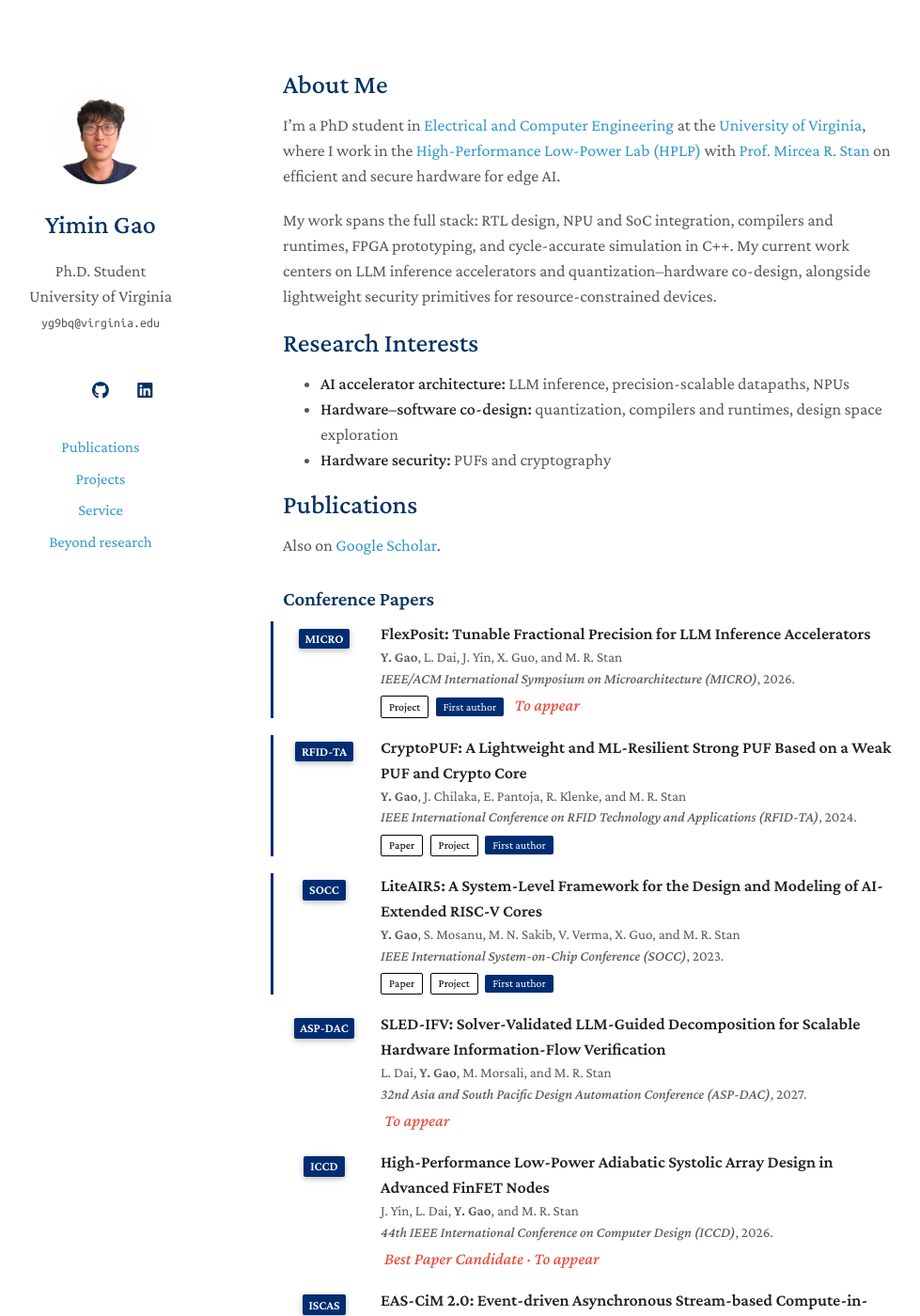
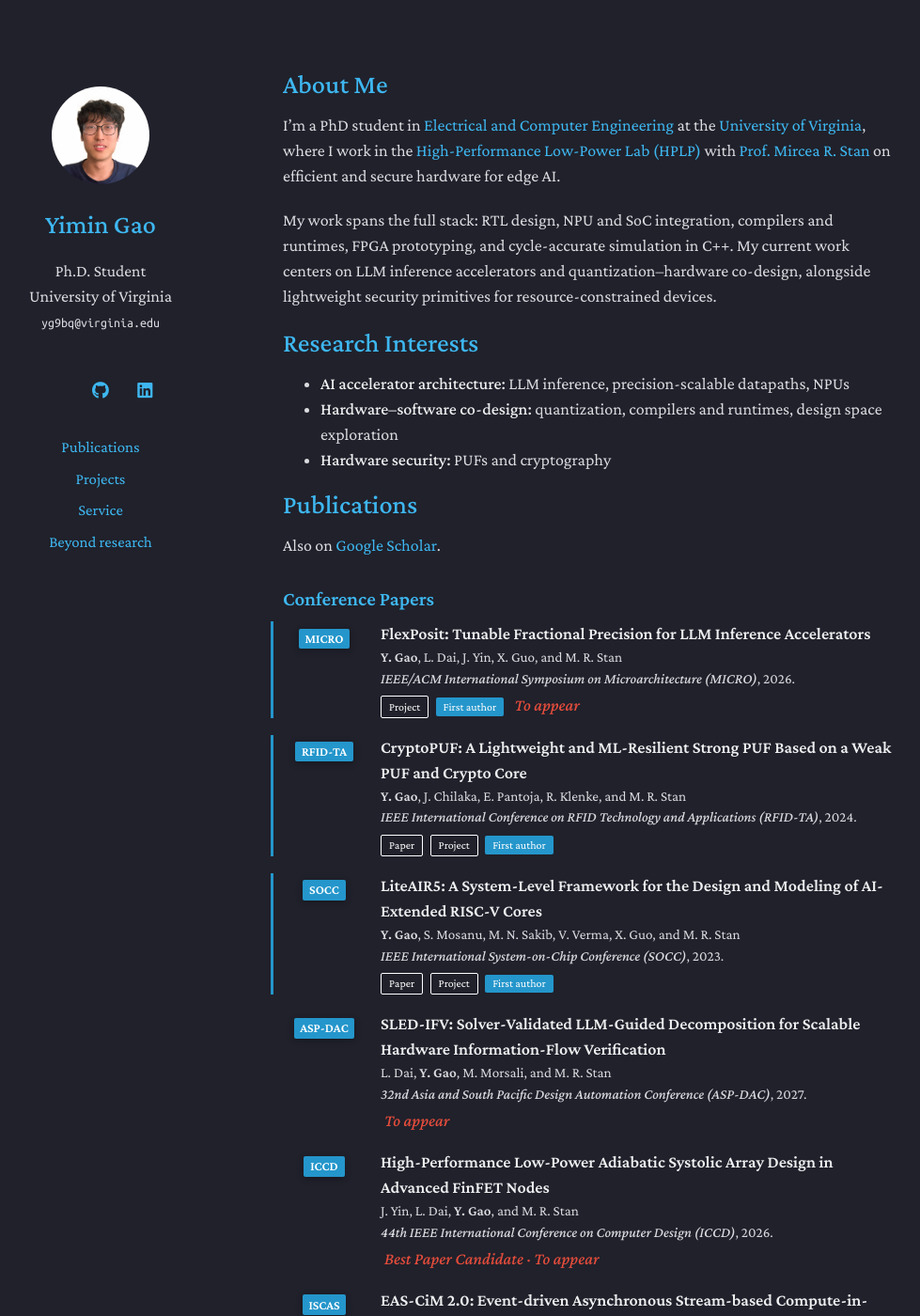
Before and after one commit to YiminGao0113/YiminGao0113.github.io, a Jekyll site: the page built from _pages/about.md, in a window 1280 px wide and 1400 px high. Shown: the whole window at 94% size, without its empty margins (169-1148 px from the left). Built offline with Jekyll 4.4.1, drawn with Linux system fonts in a browser that asks for light colours; a style sheet for code colours, icons or effects is not loaded; our own code applies the rules of GitHub Pages for plain Markdown files.

Commit message:
Dark mode only: apply the theme's dark styles unconditionally
Co-Authored-By: Claude Opus 5.5 <noreply@anthropic.com>
Claude-Session: https://claude.ai/code/session_01YEvZxk96wYcaPiDtptvMUG

```diff
--- a/_sass/_site.scss
+++ b/_sass/_site.scss
@@ -10,7 +10,7 @@ body {
   margin: 0;
 }
 
-@media (prefers-color-scheme: dark) {
+@media all {
   body { background-color: #20212b; color: #dadbdf; }
 }
 
@@ -89,7 +89,7 @@ section ul { margin: 0 0 18px; }
   &:hover { color: var(--global-theme-color) !important; }
 }
 
-@media (prefers-color-scheme: dark) {
+@media all {
   .btn { color: #fff !important; }
 }
 
@@ -175,7 +175,7 @@ section ul { margin: 0 0 18px; }
 .publications .title { color: #222; }
 .project-status { display: block; }
 
-@media (prefers-color-scheme: dark) {
+@media all {
   .publications .title { color: #eeeff0; }
 }
 
@@ -263,3 +263,6 @@ html:active-view-transition-type(back)::view-transition-new(root) { animation-na
 @media (prefers-reduced-motion: reduce) {
   @view-transition { navigation: none; }
 }
+
+/* Dark mode only: the theme's former prefers-color-scheme: dark blocks are now @media all. */
+:root { color-scheme: dark; }
--- a/_sass/minimal-light-publications.scss
+++ b/_sass/minimal-light-publications.scss
@@ -20,7 +20,7 @@
 
 :root { --global-bg-color: #ffffff; --global-code-bg-color: rgba(181, 9, 172, 0.05); --global-text-color: #000000; --global-text-color-light: #828282; --global-theme-color: #002D72; --global-hover-color: #ffb81c; --global-footer-bg-color: #1c1c1c; --global-footer-text-color: #e8e8e8; --global-footer-link-color: #ffffff; --global-distill-app-color: #828282; }
 
-@media (prefers-color-scheme: dark) { :root { --global-theme-color: rgb(36, 150, 203);}}
+@media all { :root { --global-theme-color: rgb(36, 150, 203);}}
 
 blockquote { background: var(--global-bg-color); border-left: 2px solid var(--global-theme-color); margin: 1.5em 10px; padding: 0.5em 10px; font-size: 1.2rem; }
 
@@ -60,7 +60,7 @@ blockquote { background: var(--global-bg-color); border-left: 2px solid var(--gl
 
 .publications ol.bibliography li .links a.btn { color: #000000; border: 1px solid #000000; padding-left: 0.5rem; padding-right: 0.5rem; padding-top: 0.1rem; padding-bottom: 0.1rem; }
 
-@media (prefers-color-scheme: dark) {
+@media all {
 .publications ol.bibliography li .links a.btn { color: #FFFFFF; border: 1px solid #FFFFFF; padding-left: 0.5rem; padding-right: 0.5rem; padding-top: 0.1rem; padding-bottom: 0.1rem; }
 
   }
```
Also changed, not shown: _sass/minimal-light.scss (+7 -7 lines).
